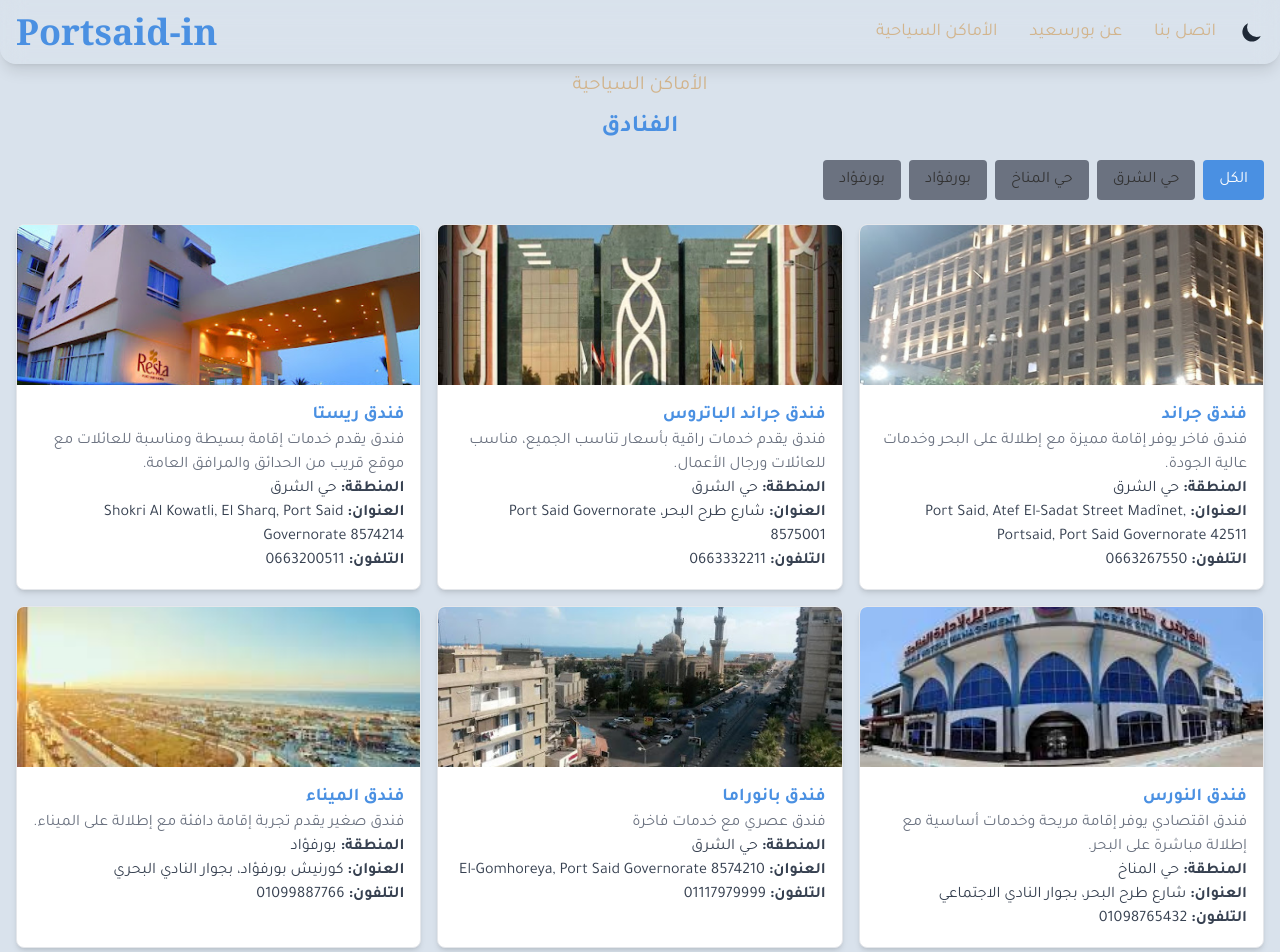
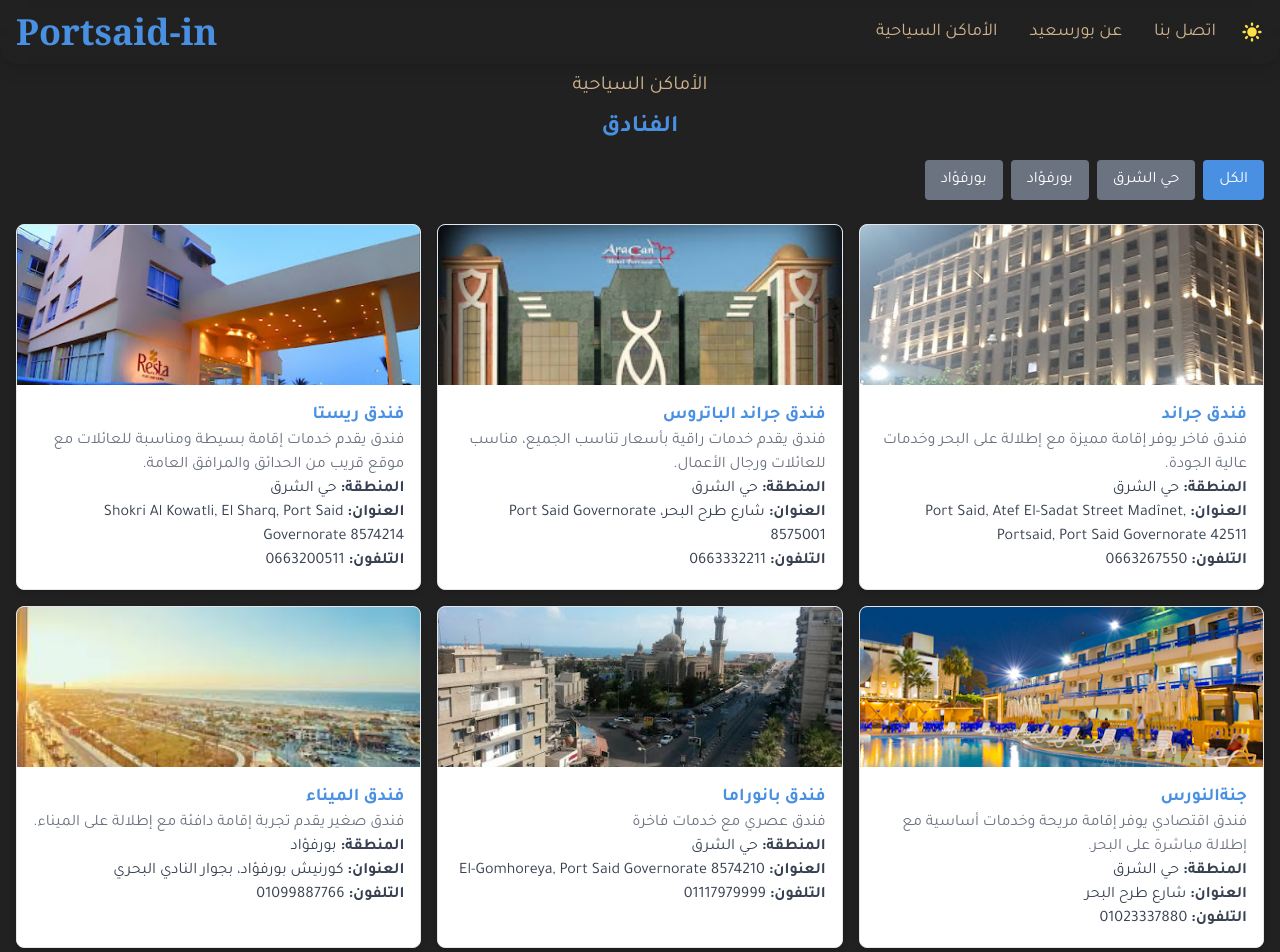
Before and after one commit to aymanWahman/portsaid-in, a Next.js app: page /tourist-spots/hotel in a window 1280 px wide. Shown: the top 952 px of the page. Built offline with nearby package versions, Linux system fonts and the light colour scheme.

Commit message:
dark color

```diff
--- a/src/app/globals.css
+++ b/src/app/globals.css
@@ -15,14 +15,11 @@
   transition: background-color 0.3s ease, color 0.3s ease;
 }
 
-/* النصوص العربية */
-/* html[lang="ar"] body {
-  font-family: 'Tajawal', sans-serif;
-} */
+
 
 /* وضع الـ dark mode */
 .dark body{
-  background-color: #333;
+  background-color: #212121;
   color: white;
 }
 
--- a/src/app/layout.tsx
+++ b/src/app/layout.tsx
@@ -28,7 +28,7 @@
         <meta name="viewport" content="width=device-width, initial-scale=1.0" />
       </Head>
       <body className={`${tajawal.className} ${cairo.className}`}>
-        <ThemeProvider attribute="class" enableSystem={true} defaultTheme="system">
+        <ThemeProvider attribute="class"  defaultTheme="dark">
           <Header />
           <main className="min-h-screen">
             {children}
--- a/src/components/DarkmodeToggle.tsx
+++ b/src/components/DarkmodeToggle.tsx
@@ -24,7 +24,7 @@
         className="transition duration-300"
       >
         {theme === "dark" ? (
-          <HiSun className="w-6 h-6 text-yellow-400" />
+          <HiSun className="w-6 h-6 text-yellow-300" />
         ) : (
           <HiMoon className="w-6 h-6 text-gray-800" />
         )}
--- a/src/components/DataHotel.ts
+++ b/src/components/DataHotel.ts
@@ -36,13 +36,13 @@
   },
   {
     id: 4,
-    name: "فندق النورس",
-    region: "حي المناخ",
-    address: "شارع طرح البحر، بجوار النادي الاجتماعي",
-    contact: "01098765432",
+    name: "جنةالنورس",
+    region: "حي الشرق",
+    address: "شارع طرح البحر",
+    contact: "01023337880",
     description: "فندق اقتصادي يوفر إقامة مريحة وخدمات أساسية مع إطلالة مباشرة على البحر.",
-    coordinates: [31.270, 32.290],
-    image: "/imgs/hotel3.jpg",
+    coordinates: [31.27167188342945, 32.3114594225336],
+    image: "/imgs/hGnetElnoras.png",
     category: "فندق",
   },
   {
--- a/src/components/Navbar.js
+++ b/src/components/Navbar.js
@@ -49,7 +49,7 @@
           aria-label="Toggle menu"
           className="transition duration-300"
         >
-          <FiMenu className="w-6 h-6 text-gray-400" />
+          <FiMenu className="w-8 h-8 text-gray-400" />
         </button>
       </div>
 
```
Also changed, not shown: public/imgs/hGnetElnoras.png (added), public/imgs/hGrandElbatros.jpg.
